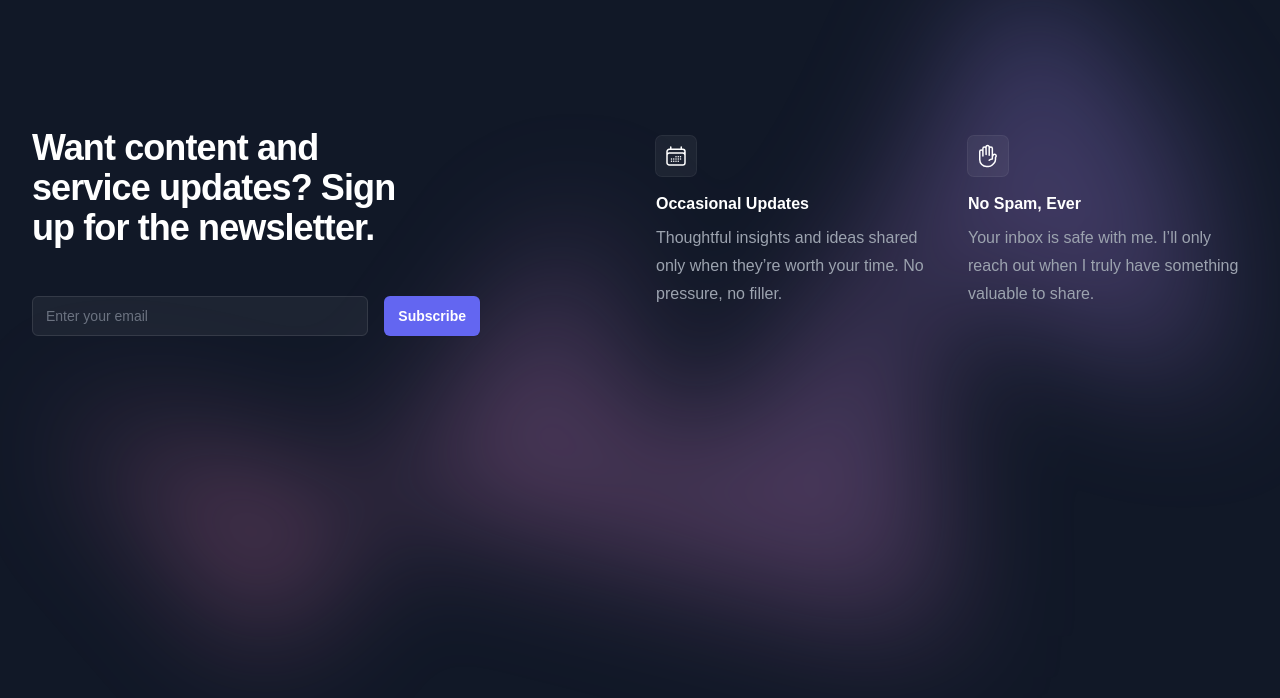
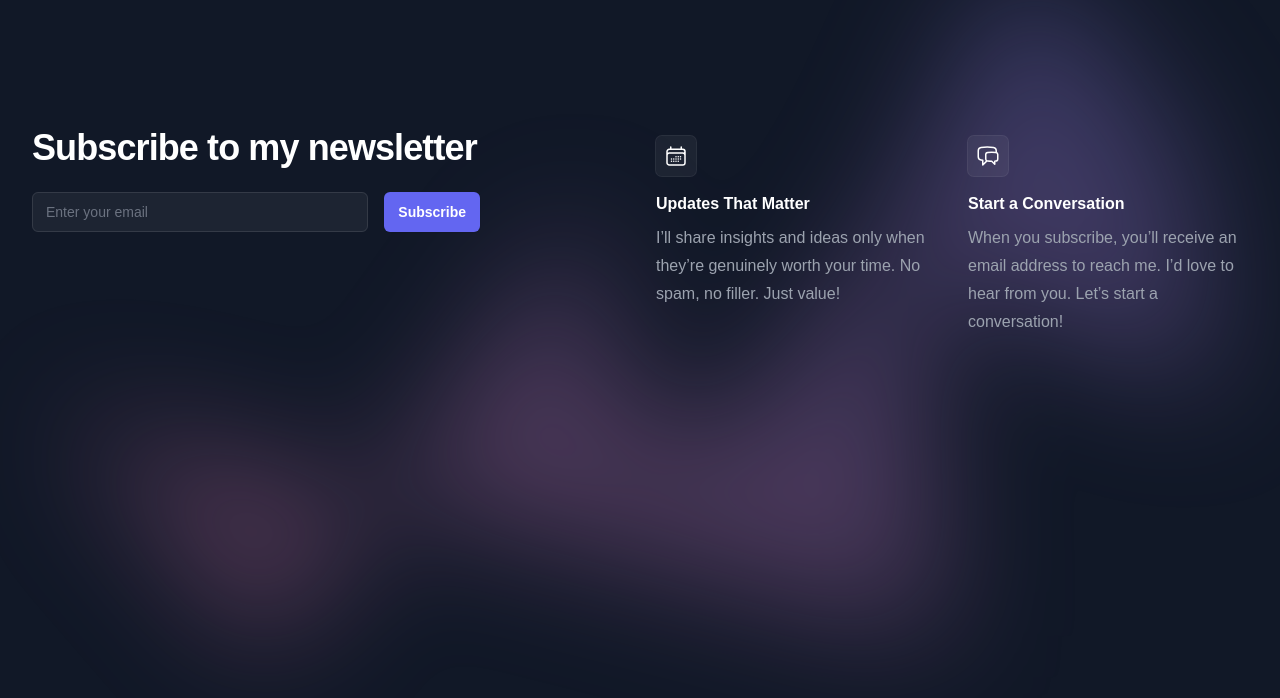
Before and after one commit to ezeahunanya/newsletter, a Next.js app: page /subscribe in a window 1280 px wide. Shown: the top 698 px of the page. Built offline with nearby package versions, Linux system fonts and the light colour scheme; no server answers.

Commit message:
Update copy on subscribe page

```diff
--- a/app/subscribe/page.tsx
+++ b/app/subscribe/page.tsx
@@ -1,5 +1,8 @@
 import SubscribeForm from "./subscribeForm";
-import { CalendarDaysIcon, HandRaisedIcon } from "@heroicons/react/24/outline";
+import {
+  CalendarDaysIcon,
+  ChatBubbleLeftRightIcon,
+} from "@heroicons/react/24/outline";
 
 export default function Page() {
   return (
@@ -8,11 +11,9 @@ export default function Page() {
         <div className="mx-auto grid max-w-2xl grid-cols-1 gap-x-8 gap-y-16 lg:max-w-none lg:grid-cols-2">
           <div className="max-w-xl lg:max-w-lg">
             <h2 className="max-w-xl text-balance text-3xl font-semibold tracking-tight text-white sm:text-4xl lg:col-span-7">
-              Want content and service updates? Sign up for the newsletter.
+              Subscribe to my newsletter
             </h2>
-            <div className="mt-6 flex max-w-md gap-x-4">
-              <SubscribeForm />
-            </div>
+            <SubscribeForm />
           </div>
           <dl className="grid grid-cols-1 gap-x-8 gap-y-10 sm:grid-cols-2 lg:pt-2">
             <div className="flex flex-col items-start">
@@ -23,26 +24,26 @@ export default function Page() {
                 />
               </div>
               <dt className="mt-4 text-base font-semibold text-white">
-                Occasional Updates
+                Updates That Matter
               </dt>
               <dd className="mt-2 text-base/7 text-gray-400">
-                Thoughtful insights and ideas shared only when they’re worth
-                your time. No pressure, no filler.
+                I’ll share insights and ideas only when they’re genuinely worth
+                your time. No spam, no filler. Just value!
               </dd>
             </div>
             <div className="flex flex-col items-start">
               <div className="rounded-md bg-white/5 p-2 ring-1 ring-white/10">
-                <HandRaisedIcon
+                <ChatBubbleLeftRightIcon
                   aria-hidden="true"
                   className="size-6 text-white"
                 />
               </div>
               <dt className="mt-4 text-base font-semibold text-white">
-                No Spam, Ever
+                Start a Conversation
               </dt>
               <dd className="mt-2 text-base/7 text-gray-400">
-                Your inbox is safe with me. I’ll only reach out when I truly
-                have something valuable to share.
+                When you subscribe, you’ll receive an email address to reach me.
+                I’d love to hear from you. Let’s start a conversation!
               </dd>
             </div>
           </dl>
```
